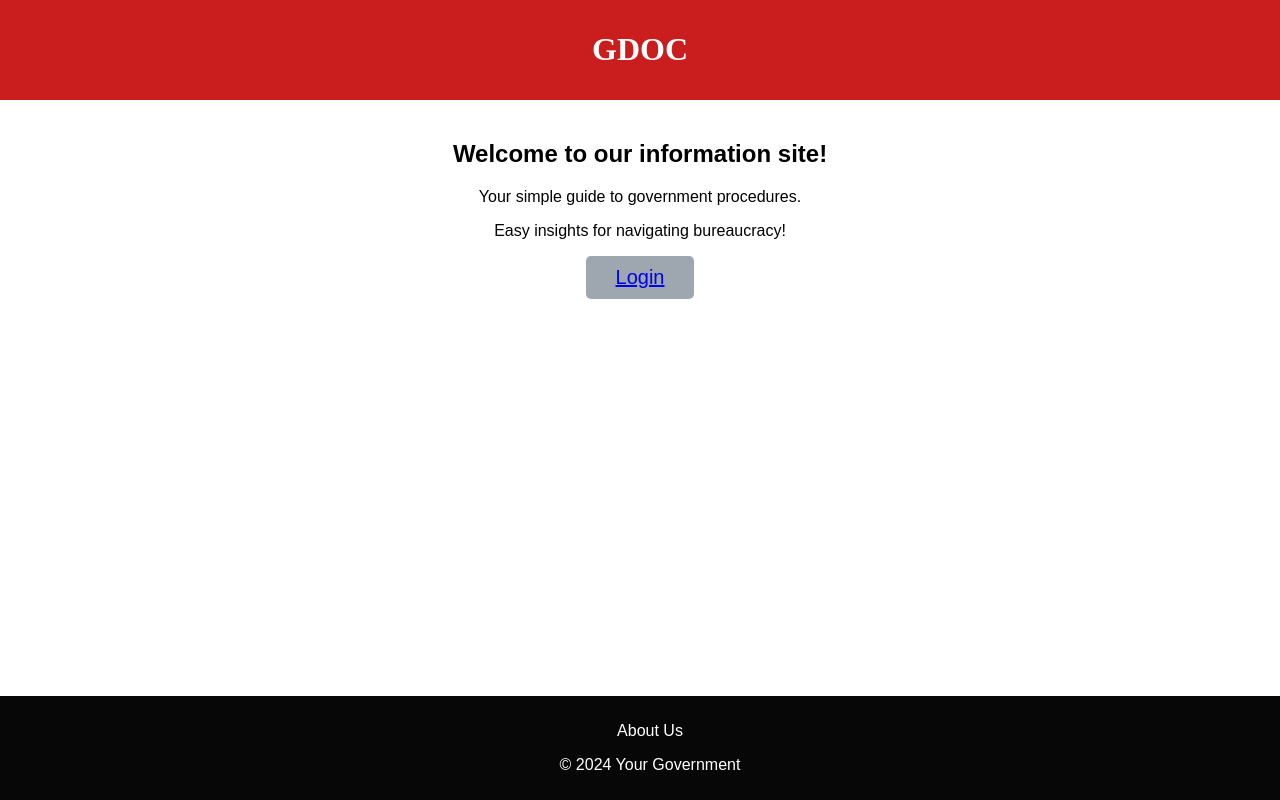
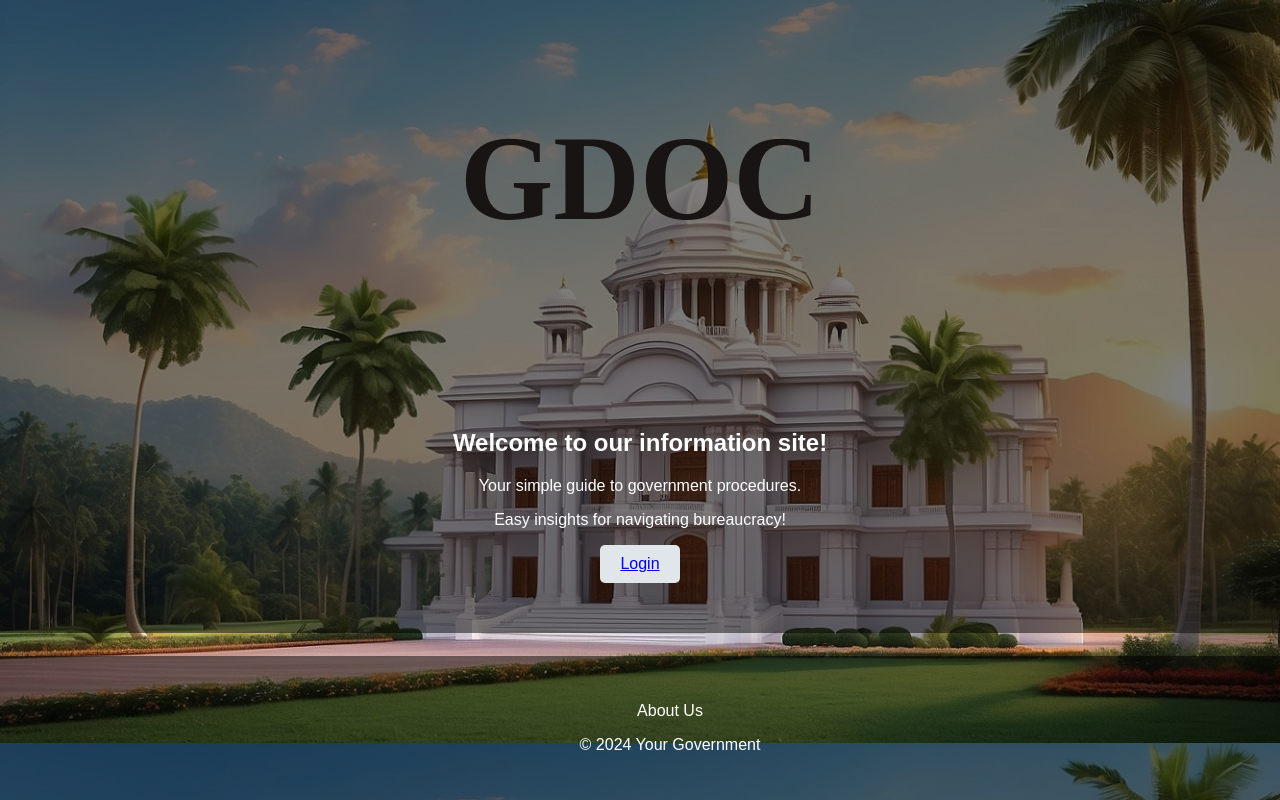
Before and after one commit to Honmary66/Gdoc, a PHP site: page / in a window 1280 px wide. Run offline with PHP 8.4, Linux system fonts and the light colour scheme.

Commit message:
updating

```diff
--- a/index.html
+++ b/index.html
@@ -5,6 +5,50 @@
     <meta name="viewport" content="width=device-width, initial-scale=1.0">
     <link href="style.css" rel="stylesheet">
     <title>Your Government Site</title>
+    <style>
+        body {
+            margin: 0;
+            padding: 0;
+            background-image: url('immg.jpg'); /* Replace with your actual image URL */
+            background-size: cover;
+            background-position: center;
+            font-family: Arial, sans-serif; /* Set a default font for better compatibility */
+            color: #ffffff; /* Set text color to be visible against the background */
+        }
+
+        header {
+            background-color: rgba(0, 0, 0, 0.5); /* Add a semi-transparent black background to the header for better readability */
+            padding: 30px;
+            text-align: center;
+            colour: #efe7e7;
+        }
+
+        section {
+            background-color: rgba(0, 0, 0, 0.5);
+            padding: 50px;
+            text-align: center;
+        }
+
+        section h2 {
+            margin-bottom: 20px;
+        }
+
+        .login {
+            display: inline-block;
+            padding: 10px 20px;
+            font-size: 16px;
+            text-decoration: none;
+            color: #ffffff;
+            background-color: #e1e6eb;
+            border-radius: 5px;
+        }
+
+        footer {
+            background-color: rgba(0, 0, 0, 0.5); /* Add a semi-transparent black background to the footer for better readability */
+            padding: 30px;
+            text-align: center;
+        }
+    </style>
 </head>
 <body>
 
--- a/style.css
+++ b/style.css
@@ -2,27 +2,28 @@
         body {
             font-family: Arial, sans-serif;
             margin: 0;
-            padding: 0;
+            padding: 20px;
             background-color: #fff;
         }
 
         header {
             background-color: #ca1e1e;
-            color: #fff;
+            color: #191414;
             padding: 10px;
             text-align: center;
             font-family:'Cascadia Mono';
+            font-size: 60px;
         }
 
         section {
-            padding: 20px;
+            padding: 30px;
             text-align: center;
         }
 
         footer {
             background-color: #070707;
             color: #fff;
-            padding: 10px;
+            padding: 20px;
             text-align: center;
             position: fixed;
             bottom: 0;
```
Also changed, not shown: immg.jpg (added).
